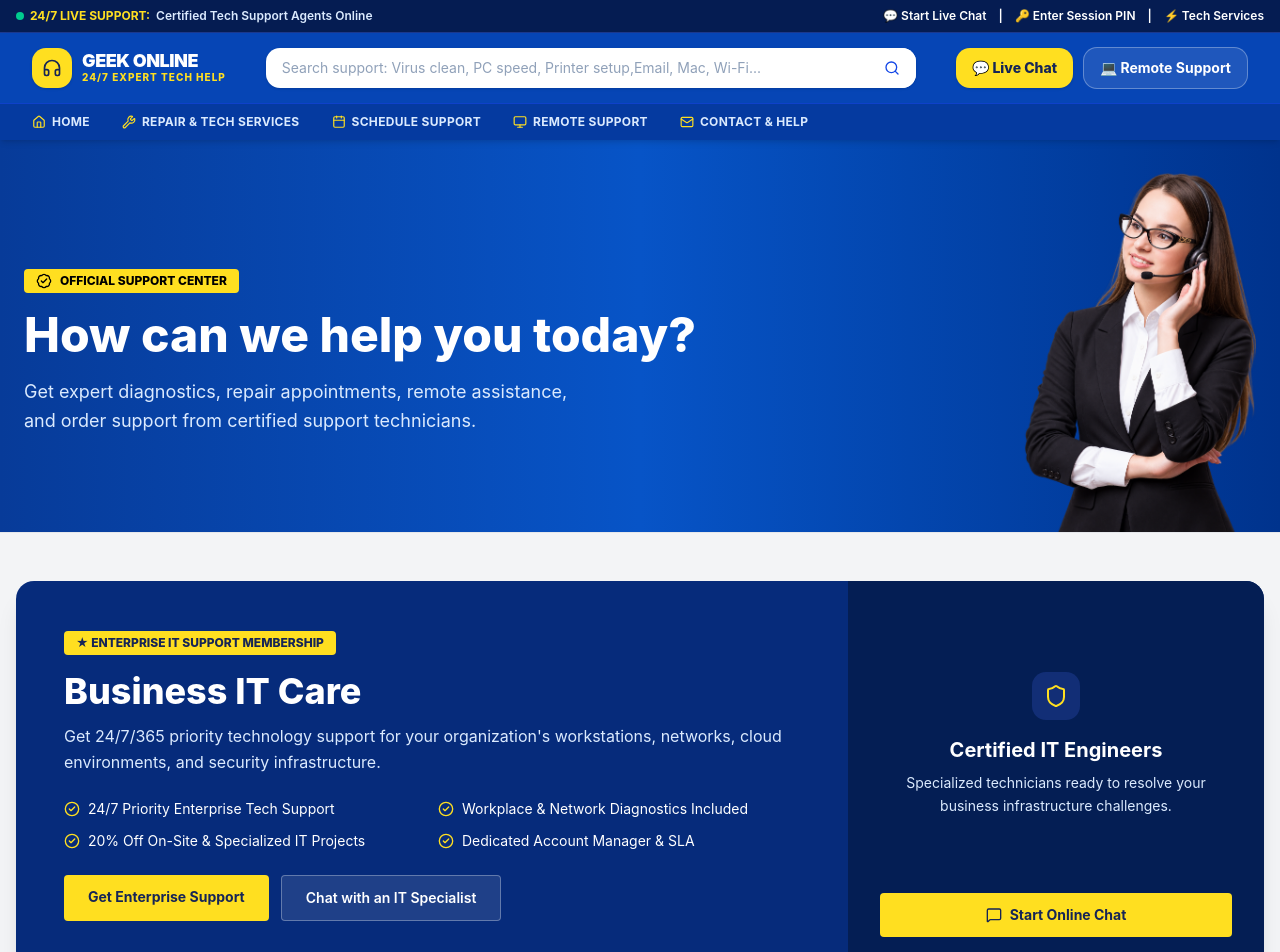
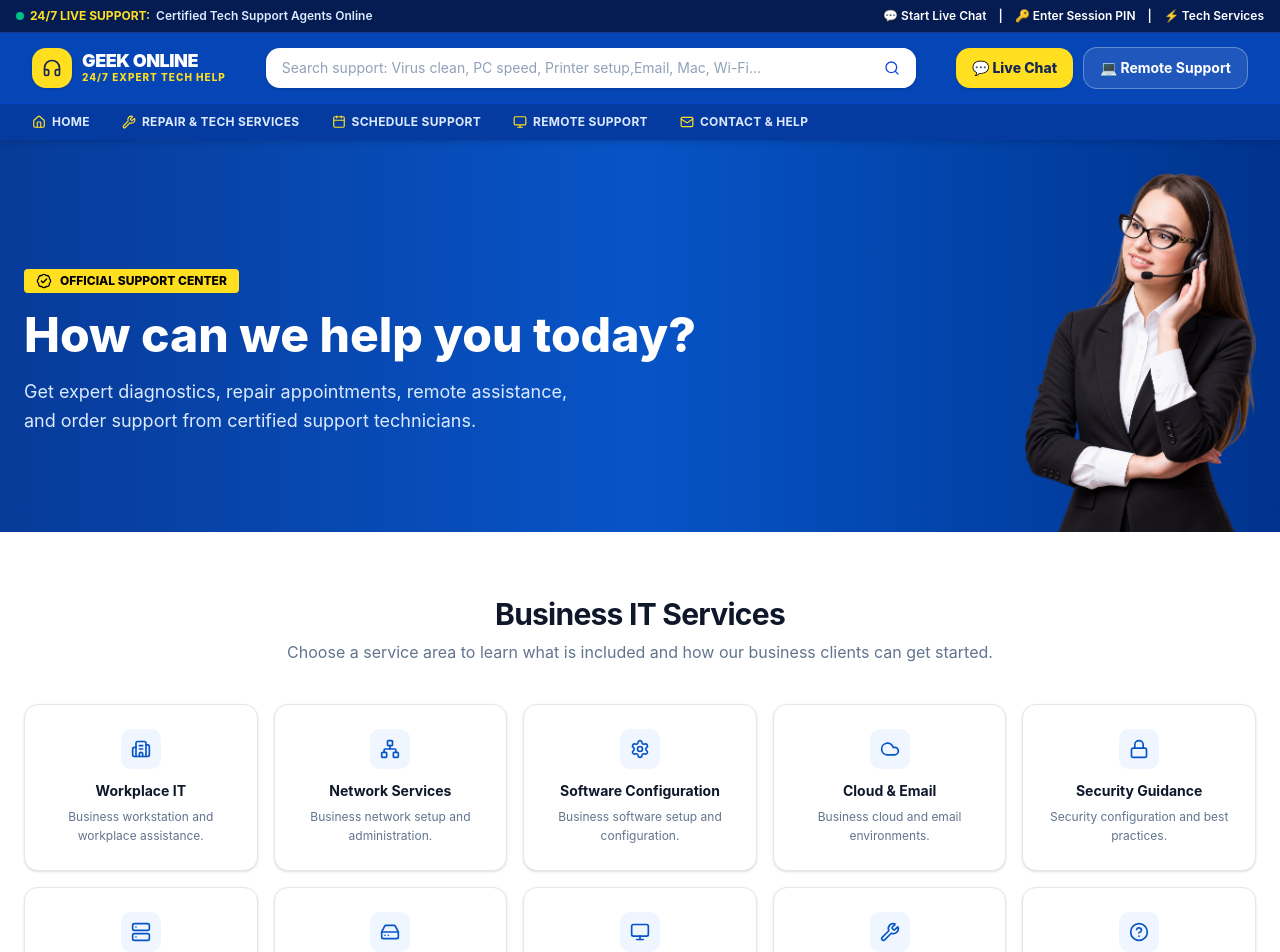
Before and after one commit to Zentrok-Private-Limited/geeksupportpro, a Next.js app: page / in a window 1280 px wide. Shown: the top 952 px of the page. Built offline with nearby package versions, Linux system fonts and the light colour scheme.

Commit message:
feat: add Business IT Services section with service links and descriptions

```diff
--- a/app/page.tsx
+++ b/app/page.tsx
@@ -205,6 +205,35 @@ export default function HomePage() {
             </div>
           </div>
         </section>
+
+        <section className="mx-auto max-w-7xl px-6 py-16">
+      <div className="mx-auto mb-10 max-w-3xl text-center">
+        <h2 className="text-2xl font-bold tracking-tight text-slate-900 sm:text-3xl">
+          Business IT Services
+        </h2>
+        <p className="mt-2 text-sm text-slate-500 sm:text-base">
+          Choose a service area to learn what is included and how our business clients can get started.
+        </p>
+      </div>
+
+      <div className="grid grid-cols-1 gap-4 sm:grid-cols-2 md:grid-cols-3 lg:grid-cols-5">
+        {services.map(({ slug, title, description, icon: Icon }) => (
+          <Link
+            key={slug}
+            href="/support"
+            className="flex flex-col items-center justify-center rounded-xl border border-slate-200 bg-white p-6 text-center shadow-sm transition-all hover:border-blue-400 hover:shadow-md"
+          >
+            <div className="mb-3 flex size-10 items-center justify-center rounded-lg bg-blue-50 text-[#0754c7]">
+              <Icon className="size-5" />
+            </div>
+            <h4 className="text-sm font-bold text-slate-900">{title}</h4>
+            <p className="mt-1.5 text-xs leading-relaxed text-slate-500 line-clamp-2">
+              {description}
+            </p>
+          </Link>
+        ))}
+      </div>
+    </section>
 
         <section className="border-y border-gray-200 bg-gray-100 px-4 py-12">
       <div className="mx-auto grid max-w-7xl items-center overflow-hidden rounded-2xl bg-[#062b7b] text-white shadow-xl lg:grid-cols-12">
```
